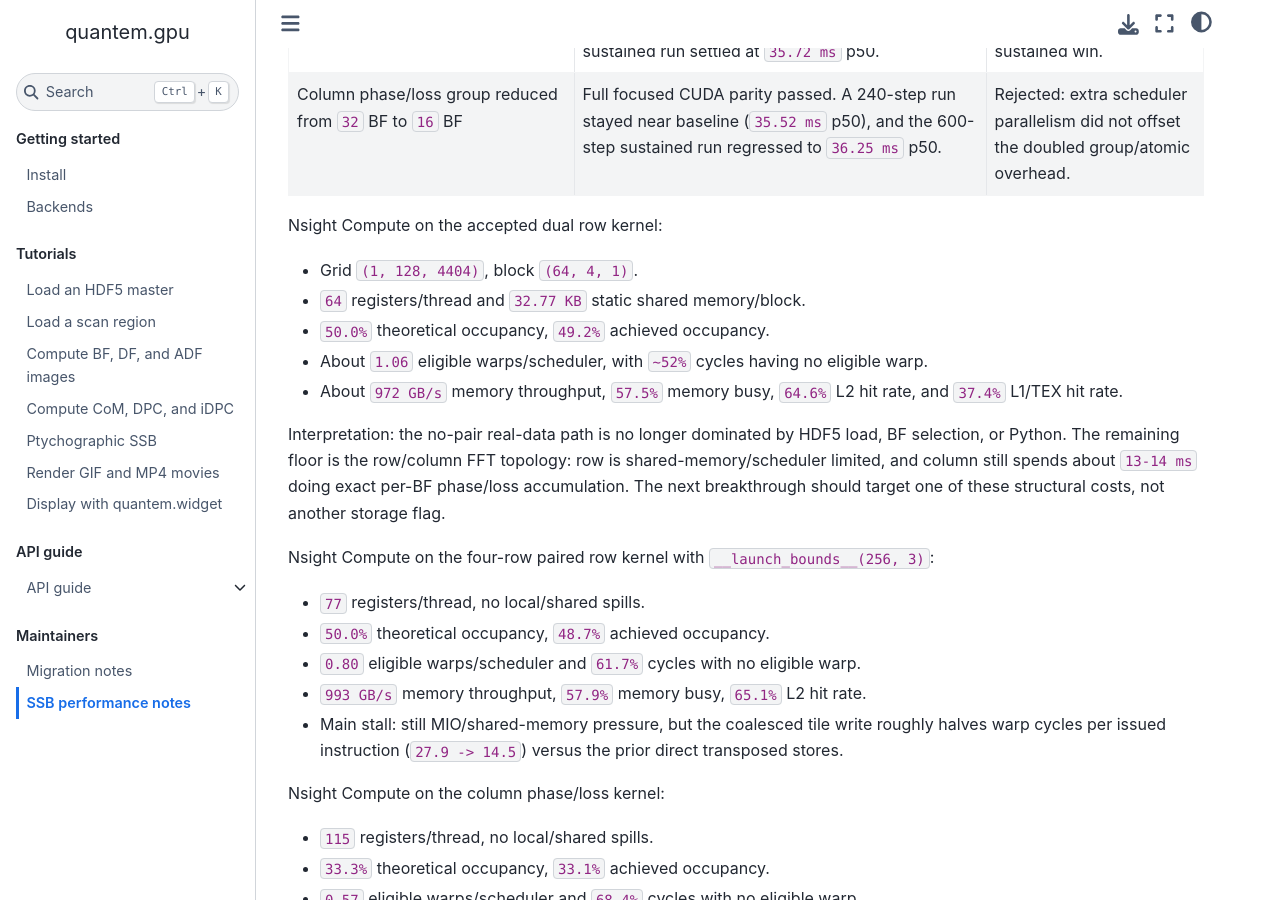
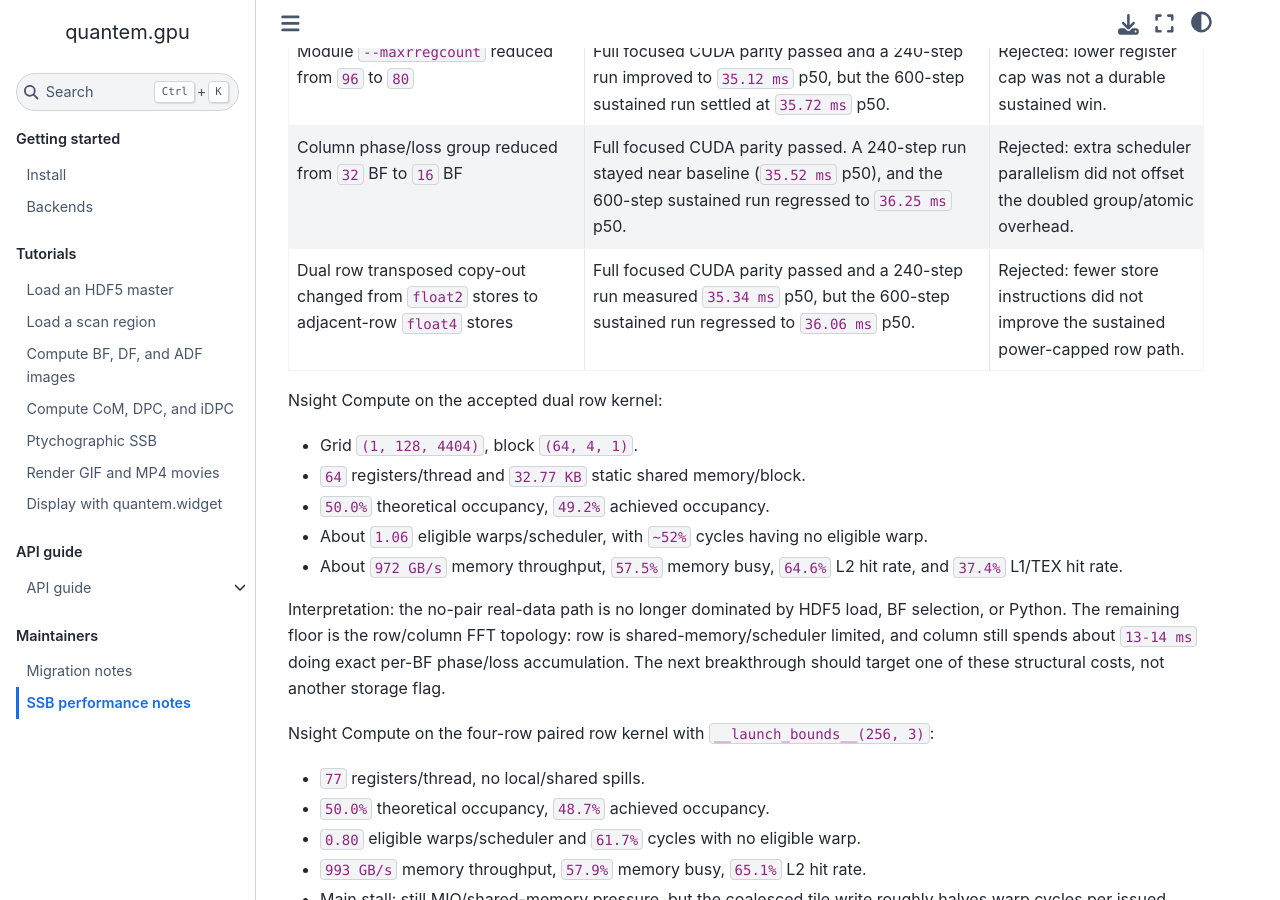
Before and after one commit to bobleesj/quantem.gpu, a Jupyter Book: the page built from docs/maintainer/ssb-performance.md, in a window 1280 px wide and 900 px high, scrolled down 12517 px. Built offline with Jupyter Book 1.0.4 settings and Sphinx 7.4.7 and the Sphinx Book theme 1.1.4, drawn with Linux system fonts in a browser that asks for light colours.

Commit message:
docs: record SSB row-store rejection

```diff
--- a/docs/maintainer/ssb-performance.md
+++ b/docs/maintainer/ssb-performance.md
@@ -474,6 +474,7 @@ Rejected follow-ups from this subpixel-BF pass:
 | Column launch bound relaxed from `__launch_bounds__(64, 8)` to `64,4` | Full focused CUDA parity passed, but the 240-step real Samsung run regressed to `35.79 ms` p50. | Rejected: giving the compiler more register freedom did not beat the occupancy loss. |
 | Module `--maxrregcount` reduced from `96` to `80` | Full focused CUDA parity passed and a 240-step run improved to `35.12 ms` p50, but the 600-step sustained run settled at `35.72 ms` p50. | Rejected: lower register cap was not a durable sustained win. |
 | Column phase/loss group reduced from `32` BF to `16` BF | Full focused CUDA parity passed. A 240-step run stayed near baseline (`35.52 ms` p50), and the 600-step sustained run regressed to `36.25 ms` p50. | Rejected: extra scheduler parallelism did not offset the doubled group/atomic overhead. |
+| Dual row transposed copy-out changed from `float2` stores to adjacent-row `float4` stores | Full focused CUDA parity passed and a 240-step run measured `35.34 ms` p50, but the 600-step sustained run regressed to `36.06 ms` p50. | Rejected: fewer store instructions did not improve the sustained power-capped row path. |
 
 Nsight Compute on the accepted dual row kernel:
 
```
